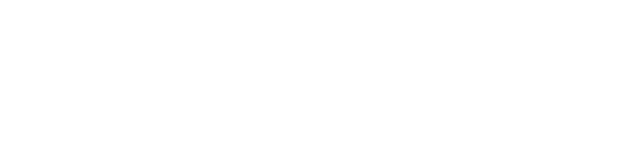
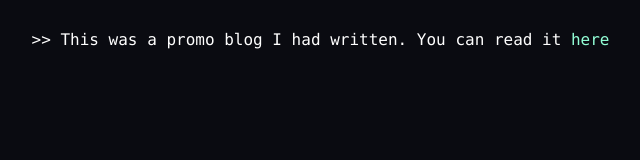
Before and after one commit to keri-prog/portfolio, a plain HTML site: page blogs/rolling-in-deep.html in a window 1280 px wide. Shown: the whole page, without its empty margins (27-667 px from the left). Drawn offline with Linux system fonts and the light colour scheme; a web font is replaced by a local one.

Commit message:
docs: added blog pretty version links

```diff
--- a/blogs/rolling-in-deep.html
+++ b/blogs/rolling-in-deep.html
@@ -1,11 +1,15 @@
 <!DOCTYPE html>
 <html lang="en">
 <head>
-    <meta charset="UTF-8">
-    <meta name="viewport" content="width=device-width, initial-scale=1.0">
-    <title>Document</title>
+    <title>Rolling in the deep with Deepnote</title>
+    <meta charset="utf-8">
+    <link href="./style.css" rel="stylesheet" type="text/css">
 </head>
 <body>
-
+    <div class="txtdiv">
+        <pre>
+    >> This was a promo blog I had written. You can read it <a href = "https://medium.com/gdg-vit/rolling-in-the-deep-with-deepnote-e95287253c86">here</a>
+        </pre>
+    </div>
 </body>
 </html>
```
Also changed, not shown: blogs/random-in-ml.html (+2 -2 lines).
